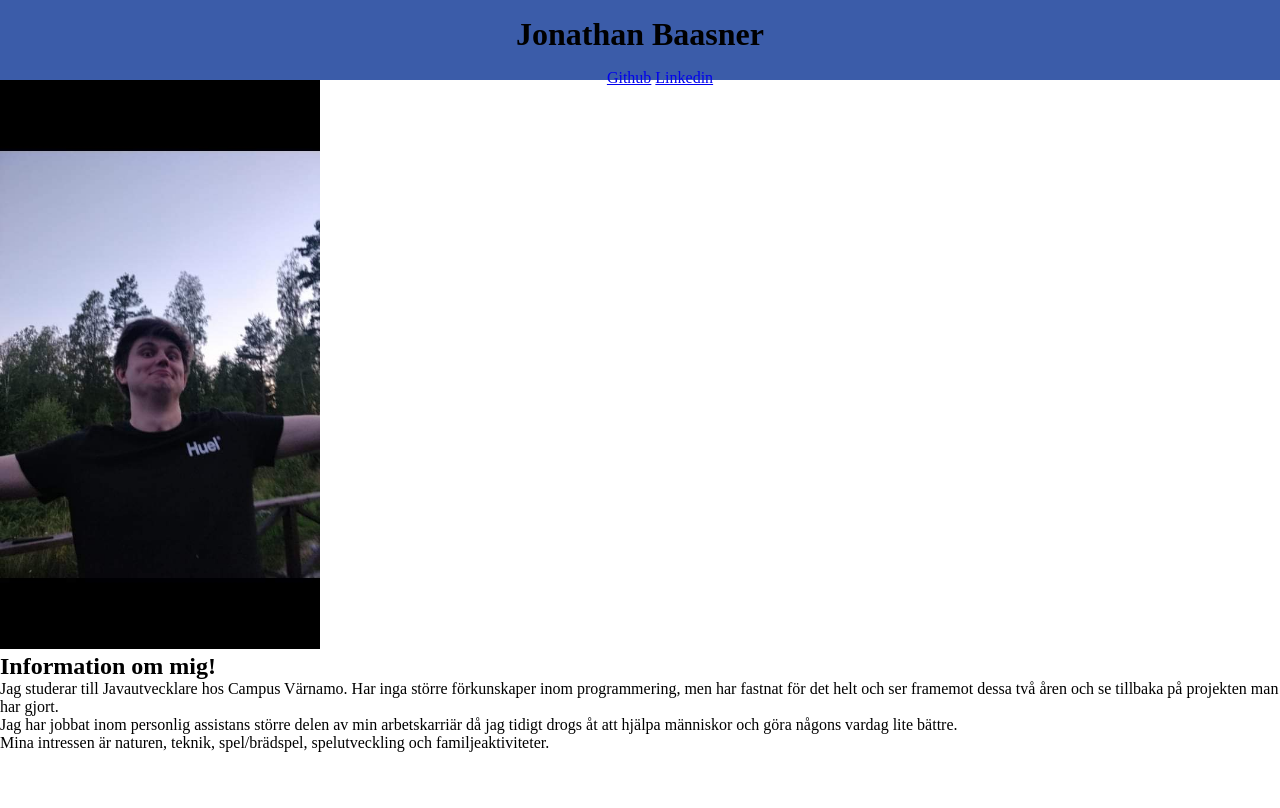
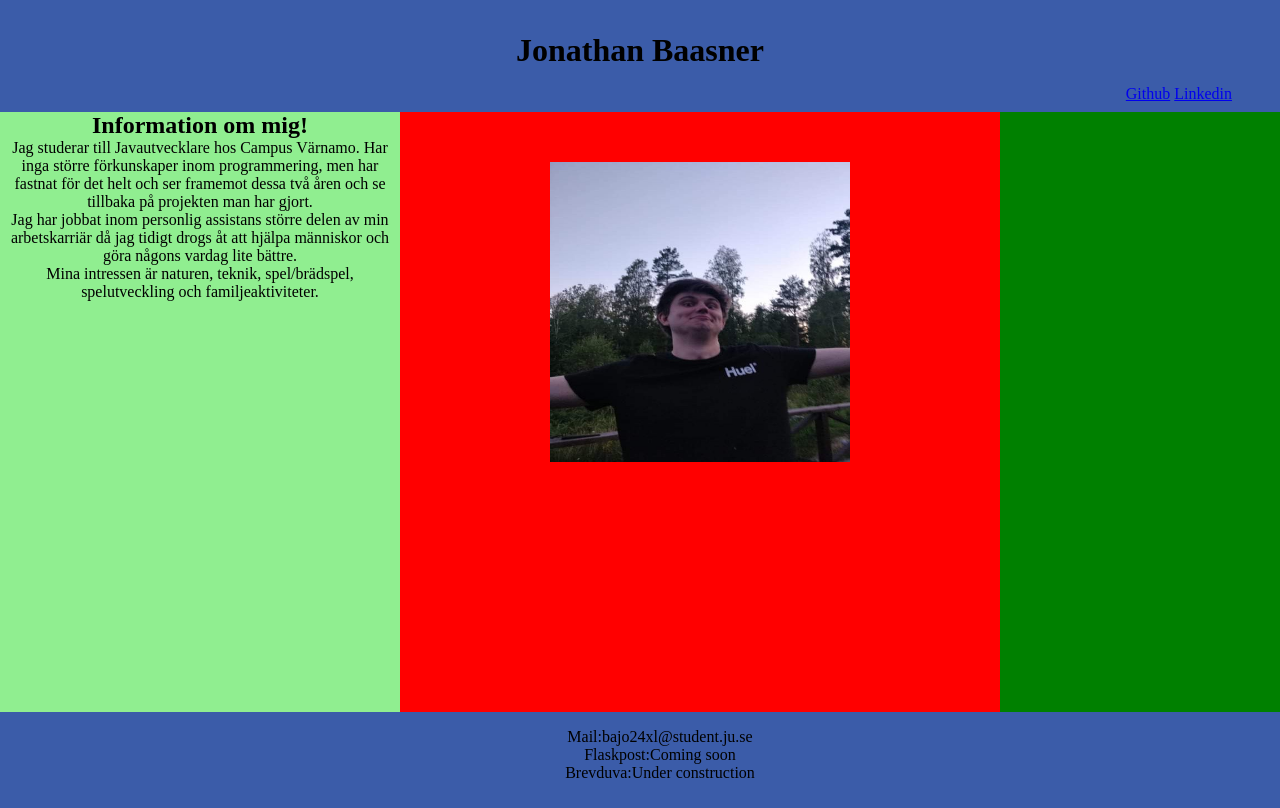
Before and after one commit to LaYonny/cv, a plain HTML site: page index.html in a window 1280 px wide. Drawn offline with Linux system fonts and the light colour scheme.

Commit message:
adds thinsg

```diff
--- a/index.html
+++ b/index.html
@@ -11,24 +11,34 @@
 
     <header>
         <h1>Jonathan Baasner</h1>
-        <ul>
+        <nav class="headlinks">
             <a href="https://github.com/LaYonny">Github</a>
             <a href="https://www.linkedin.com">Linkedin</a>
-        </ul>
+        <nav></nav>
     </header>
 
     <main>
-        <img class="profilBild" src="image/profile.jpeg" alt="hehe">
+        <div class="container">
+            <div class="imgBox">
+                <img class="profilBild" src="image/profile.jpg" alt="hehe">
+            </div>
+            <div class="textBox">
                 <h2>Information om mig!</h2>
                 <section>
                     <p>Jag studerar till Javautvecklare hos Campus Värnamo. Har inga större förkunskaper inom programmering, men har fastnat för det helt och ser framemot dessa två åren och se tillbaka på projekten man har gjort.</p>
                     <p>Jag har jobbat inom personlig assistans större delen av min arbetskarriär då jag tidigt drogs åt att hjälpa människor och göra någons vardag lite bättre.</p>
                     <p>Mina intressen är naturen, teknik, spel/brädspel, spelutveckling och familjeaktiviteter.</p>
                     </section>
+            </div>
+        </div>
     </main>
 
     <footer>
-
+        <ul>
+            <p>Mail:bajo24xl@student.ju.se</p>
+            <p>Flaskpost:Coming soon</p>
+            <p>Brevduva:Under construction</p>
+        </ul>
     </footer>
 </body>
 </html>
--- a/style.css
+++ b/style.css
@@ -1,11 +1,61 @@
 *{
     margin: 0;
+
+}
+body{
+    background-color: black;
 }
 
 header{
     height: 5rem;
     background-color: rgb(59, 92, 169);
     text-align: center;
+    padding: 1rem;
+    align-items: flex-start;
+}
+.headlinks{
+    text-align: right;
+  padding-right: 2rem;
+
+}
+
+main{
+    background-color: green;
+}
+
+.container{
+    position:relative;
+    background-color: red;
+   /* flex-wrap: wrap; */
+    width: 1000px;
+    height: 600px;
+
+}
+
+.imgBox{
+    position:absolute;
+    right: 0;
+    top: 50px;
+    width: 600px;
+    height: 600px;
+    text-align: center;
+
+
+
+
+}
+
+.textBox{
+    position:absolute;
+    left: 0;
+    width:400px;
+    height: 600px;
+    background-color: lightgreen;
+   text-align: center;
+
+
+
+
 }
 
 h1{
@@ -13,6 +63,15 @@ h1{
 }
 
 .profilBild{
-    height: 25%;
-    width: 25%;
+ height: 50%;
+ width: 50%;
 }
+
+footer{
+    height: 5rem;
+    background-color: rgb(59, 92, 169);
+    text-align: center;
+    padding-top: 1rem;
+    padding: 0,5rem;
+    align-items: flex-end;
+}
```
Also changed, not shown: image/profile.jpeg (deleted), image/profile.jpg (added), 2 other files. Lines whose indentation alone changed are shown as unchanged.
